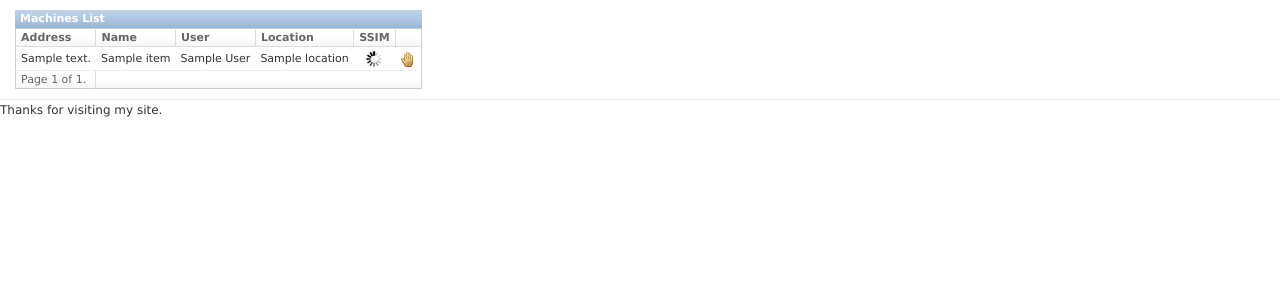
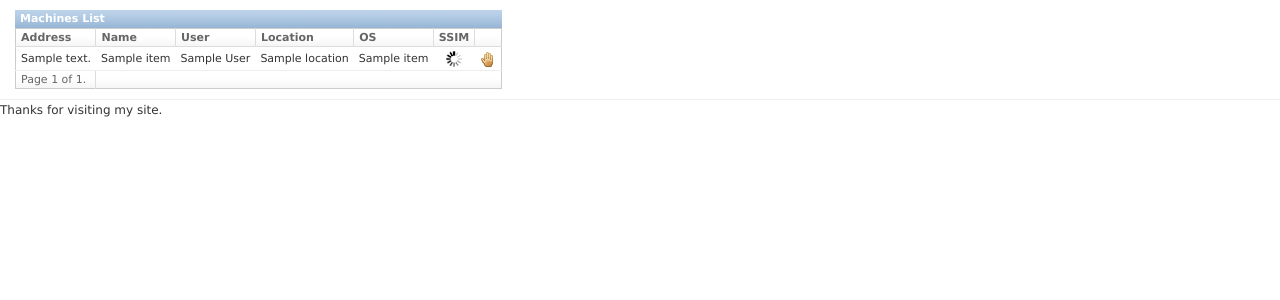
Before and after one commit to bioform/oldspice, a Django app: template templates/machines/index.html in a window 1280 px wide. Shown: the part 37-337 px from the top of the page. Run offline with Django 3.2, Linux system fonts and the light colour scheme; the template is opened without the code that fills it: most values are stand-ins (such as "Sample title", 1, 10 or a date in 2020).

Commit message:
OS property was processed

```diff
--- a/machines/views.py
+++ b/machines/views.py
@@ -77,7 +77,9 @@
         print "Unexpected error while getting SSIM info:", sys.exc_info()[0]
         #traceback.print_exc()
     if len(data1) != 0:
-        data1 = utils.text(data1)
+        data1 = utils.text(data1).replace("\n\n", "\n")
+        machine.os_name = data1.splitlines()[0].replace("*", "").strip()
+        print "OS >>>",machine.os_name,"<<<"
 
     machine.info = data1
     machine.save()
--- a/templates/machines/index.html
+++ b/templates/machines/index.html
@@ -12,7 +12,8 @@
             <th>{% anchor address Address %}</th><!-- This is a TH tag with a link inside it -->
             <th>{% anchor name %}</th>
             <th>{% anchor user__username User%}</th>
-            <th>{% anchor location%}</th>
+            <th>{% anchor location %}</th>
+            <th>{% anchor os_name OS %}</th>
             <th>SSIM</th>
             <th>&nbsp;</th>
         </tr>
@@ -21,9 +22,14 @@
         {% for item in object_list %}
         <tr id="item_{{ item.id }}" class="{% cycle 'even' 'odd' %}">
             <td id="item_address_{{ item.id }}" class="{% if item|my:user %}my{% endif %}">{{item.address}}</td>
-            <td id="item_name_{{ item.id }}" class="show-tooltip" title="Updating...<br>{{ item.info|html }}">{{item.name}}</td>
+            <td>
+                <span id="item_name_{{ item.id }}" class="show-tooltip" title="Updating...<br>{{ item.info|html }}">
+                {{item.name}}
+                </span>
+            </td>
             <td id="item_user_{{ item.id }}">{{item.user.first_name}} {{item.user.last_name}}</td>
             <td>{{ item.location }}</td>
+            <td id="item_os_{{ item.id }}">{{ item.os_name }}</td>
             <td id="status_{{ item.id }}" class="status">&nbsp;</td>
             <td id="take_{{ item.id }}" onclick="take('{{ item.id }}')" class="{{ item|take:user }}">&nbsp;</td>
         </tr>
@@ -36,7 +42,7 @@
                     Page {{ page_obj.number }} of {{ paginator.num_pages }}.
                 </span>
             </td>
-            <td colspan="5">
+            <td colspan="6">
                 {% include 'pagination.html' %}
             </td>
         </tr>
@@ -81,11 +87,14 @@
         $.get("/machines/version/",data,
             function(data){
                 var item_status = $("#status_"+machine_id);
+                var item_os = $("#item_os_"+machine_id);
                 var tooltip = $("#item_name_"+machine_id).next('.show-tooltip-text');
                 if (tooltip.attr('class') != 'show-tooltip-text')
                         return false;
                 if( data.length > 0 ){
-                    item_status.attr('class', 'status_on')
+                    var new_line_pos=data.indexOf('\n');
+                    item_os.text(data.substring(0, new_line_pos).replace (/\*/g, ''));
+                    item_status.attr('class', 'status_on');
                     tooltip.html(data.replace(/\n/g,"<br/>"));
                 } else {
                     item_status.attr('class', 'status_off')
```
